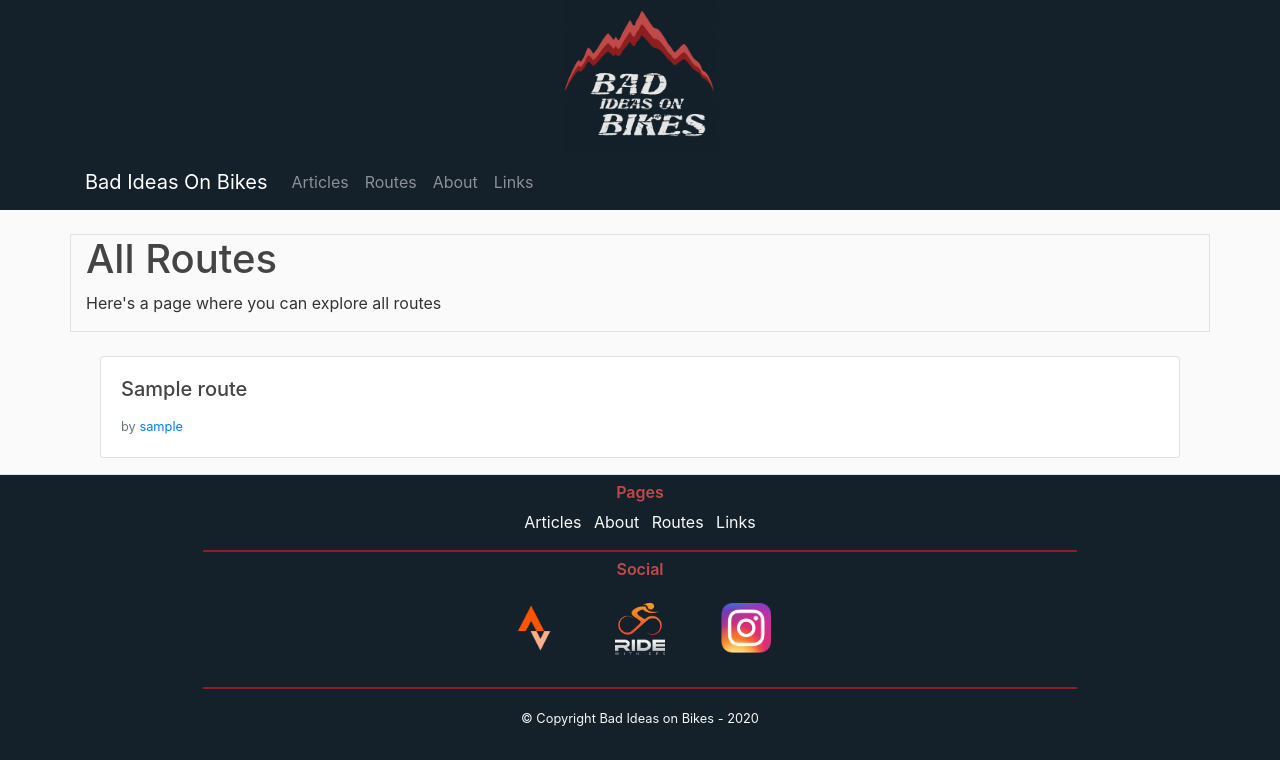
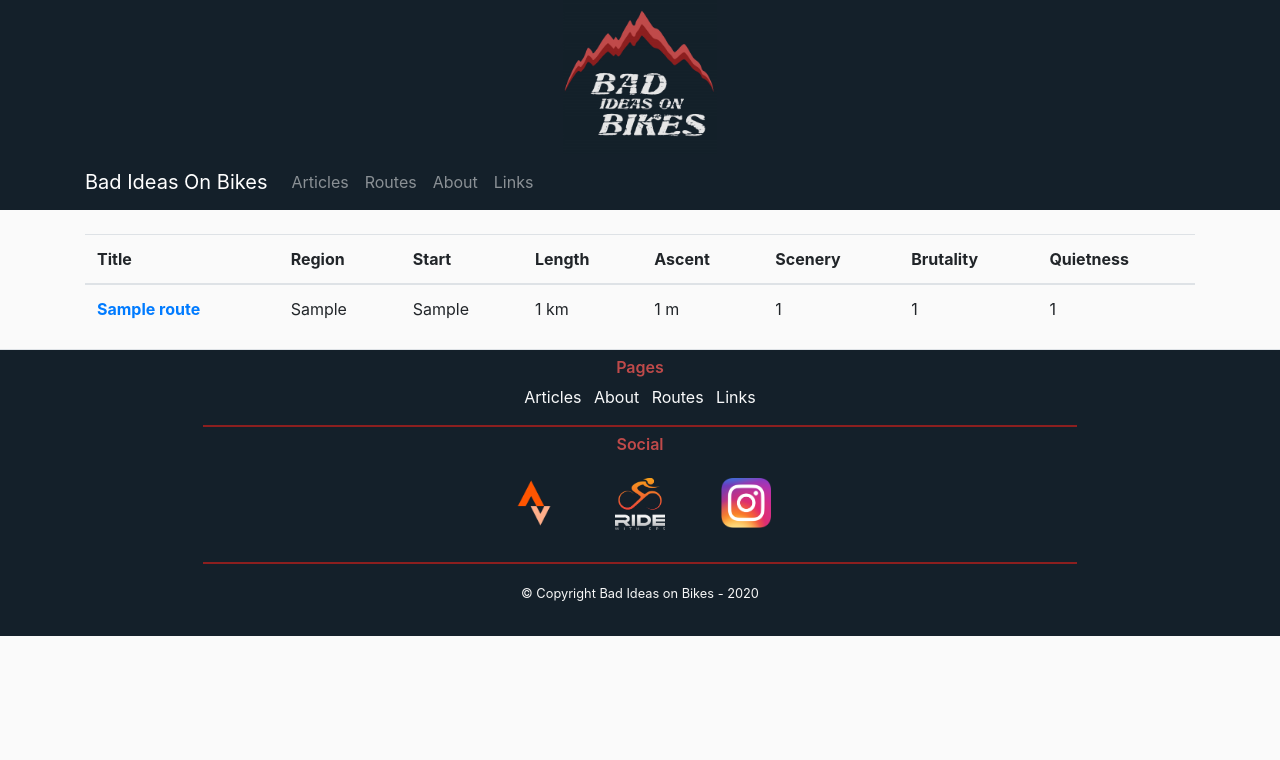
Before and after one commit to matthj1/BadIdeasOnBikesWebsite, a Flask app: page /routes in a window 1280 px wide. Shown: the top 760 px of the page. Run offline with Flask 2, Linux system fonts and the light colour scheme; tables that the repository leaves empty hold one stand-in row (values such as "Sample post"); some libraries are stand-ins or nearby versions.

Commit message:
added a table to display routes

```diff
--- a/flaskbiob/templates/Routes.html
+++ b/flaskbiob/templates/Routes.html
@@ -1,19 +1,35 @@
 {% extends "BASE.html" %}
 {% block content %}
-    <div class="row border mb-4">
+    <div class="row">
         <div class="col-md-12">
-            <h1>All Routes</h1>
-            <p>Here's a page where you can explore all routes</p>
+            <table class="table">
+                <thead>
+                    <tr>
+                        <th scope="col">Title</th>
+                        <th scope="col">Region</th>
+                        <th scope="col">Start</th>
+                        <th scope="col">Length</th>
+                        <th scope="col">Ascent</th>
+                        <th scope="col">Scenery</th>
+                        <th scope="col">Brutality</th>
+                        <th scope="col">Quietness</th>
+                    </tr>
+                </thead>
+                <tbody>
+                {% for route in my_routes %}
+                    <tr>
+                        <th scope="row"><a href="{{ url_for('posts.postPage', post_id=route.post) }}">{{ route.title }}</a></th>
+                        <td>{{ route.region }}</td>
+                        <td>{{ route.starting_location }}</td>
+                        <td>{{ route.length }} km</td>
+                        <td>{{ route.ascent }} m</td>
+                        <td>{{ route.scenery }}</td>
+                        <td>{{ route.brutality }}</td>
+                        <td>{{ route.quietness }}</td>
+                    </tr>
+                {% endfor %}
+                </tbody>
+            </table>
         </div>
     </div>
-    <div class="col-md-12">
-        {% for route in my_routes %}
-            <div class="card mb-3">
-              <div class="card-body">
-                <h5 class="card-title">{{ route.title }}</h5>
-                  <p class="card-text"><small class="text-muted">by <a href="{{ url_for('users.userpostPage', username=route.author.username) }}">{{ route.author.username }}</a></small></p>
-              </div>
-            </div>
-        {% endfor %}
-    </div>
 {% endblock content %}
```
